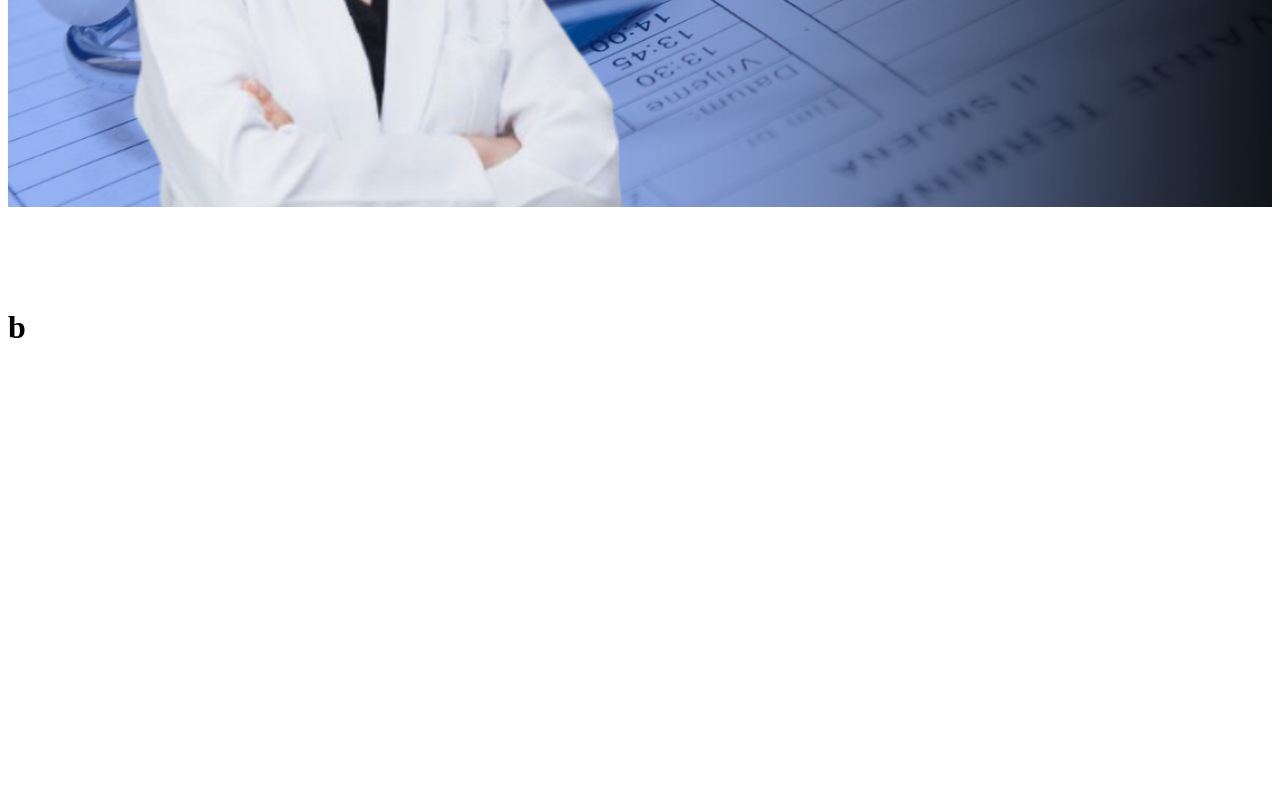
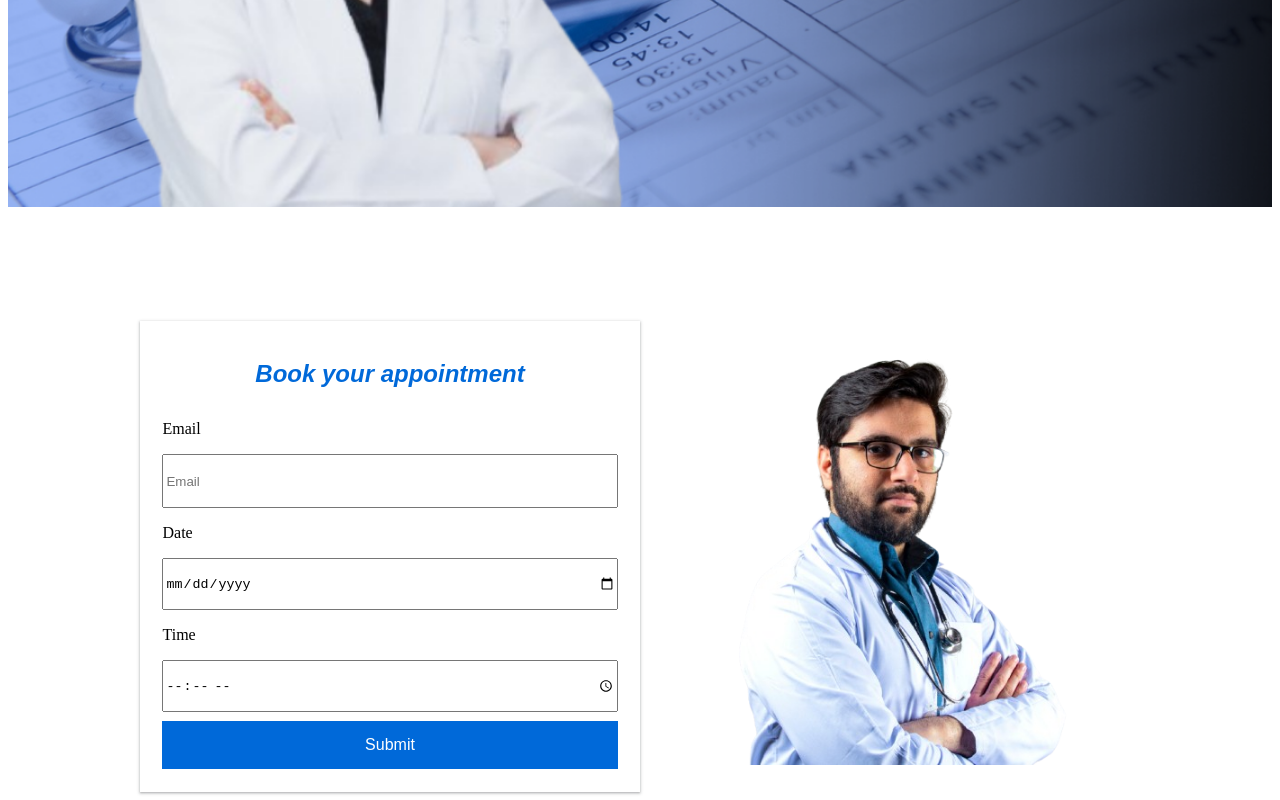
Before and after one commit to Trophydecoder/DoctorWebsite, an Angular app: page / in a window 1280 px wide. Shown: the part 638-1438 px from the top of the page. Before the commit the page ends 1005 px from the top, so only its background shows below. Built offline with nearby package versions, Linux system fonts and the light colour scheme.

Commit message:
application booking for

```diff
--- a/src/app/app.module.server.ts
+++ b/src/app/app.module.server.ts
@@ -1,13 +1,16 @@
 import { NgModule } from '@angular/core';
 import { ServerModule } from '@angular/platform-server';
-
 import { AppModule } from './app.module';
 import { AppComponent } from './app.component';
+import { BrowserModule } from '@angular/platform-browser';
+import { FormsModule } from '@angular/forms'; // Import FormsModule
 
 @NgModule({
   imports: [
     AppModule,
     ServerModule,
+    BrowserModule,
+    FormsModule // Add FormsModule here
   ],
   bootstrap: [AppComponent],
 })
--- a/src/app/components/global/home/bookings/bookings.component.html
+++ b/src/app/components/global/home/bookings/bookings.component.html
@@ -1,5 +1,15 @@
 <div class="ContainerBookings">
-    <div class="Bookings">
-        <h1> b</h1>
+  <div class="Bookings">
+    <h1>Book your appointment</h1>
+    <p>Email</p>
+    <input type="email" alt="" id="box" placeholder="Email">
+    <p>Date</p>
+    <input type="date" alt="" id="box" placeholder="Date">
+    <p>Time</p>
+    <input type="time" alt="" id="box" placeholder="Time">
+    <button>Submit</button>
+  </div>
+  <div class="ContainerImage">
+    <img src="/assets/booking.png" alt="" id="BookingIMG">
+  </div>
 </div>
-</div>
--- a/src/app/components/global/home/bookings/bookings.component.scss
+++ b/src/app/components/global/home/bookings/bookings.component.scss
@@ -0,0 +1,67 @@
+.ContainerBookings{
+  width: 100%;
+  display: flex;
+  flex-direction: column;
+  justify-content: center;
+  align-items: center;
+
+}
+.Bookings{
+  width: 80%;
+  display: flex;
+  flex-direction: column;
+
+}
+.Bookings h1{
+  text-wrap: nowrap;
+  font-size:24px;
+  text-align: center;
+  font-family: poppins , sans-serif;
+  color :#0069d9;
+  font-style: italic;
+}
+#box{
+  height: 4vh;
+}
+.ContainerImage{
+  display: none;
+}
+button{
+  margin-top: 2%;
+  border: none;
+  color: white;
+  padding: 15px 32px;
+  text-align: center;
+  text-decoration: none;
+  display: inline-block;
+  font-size: 16px;
+  background-color :#0069d9;
+}
+
+@media screen and (min-width: 1024px){
+  .ContainerBookings{
+    width: 90%;
+    display: flex;
+    flex-direction: row;
+    justify-content: center;
+    align-items: center;
+    padding-left: 5%;
+  }
+  .ContainerImage{
+    display:flex;
+  }
+  .Bookings{
+    width: 40%;
+    display: flex;
+    flex-direction: column;
+    box-shadow: rgba(60, 64, 67, 0.3) 0px 1px 2px 0px, rgba(60, 64, 67, 0.15) 0px 1px 3px 1px;
+   margin-top: 3%;
+   padding: 2%;
+  }
+  #box{
+    height: 6vh;
+  }
+  #BookingIMG{
+    width: 90%;
+  }
+}
--- a/src/app/components/global/home/bookings/bookings.component.ts
+++ b/src/app/components/global/home/bookings/bookings.component.ts
@@ -6,5 +6,4 @@ import { Component } from '@angular/core';
   styleUrl: './bookings.component.scss'
 })
 export class BookingsComponent {
-
 }
--- a/src/app/components/global/home/carousel/carousel.component.scss
+++ b/src/app/components/global/home/carousel/carousel.component.scss
@@ -62,14 +62,11 @@
 
 
 @media screen and (min-width: 1024px){
-
 .hero-container {
-  position: relative;
   width: 100%;
   height: 100vh;
 
 }
-
   .hero-content {
     width: 40%;
     top: 40%;
```
Also changed, not shown: public/assets/booking.png (added).
